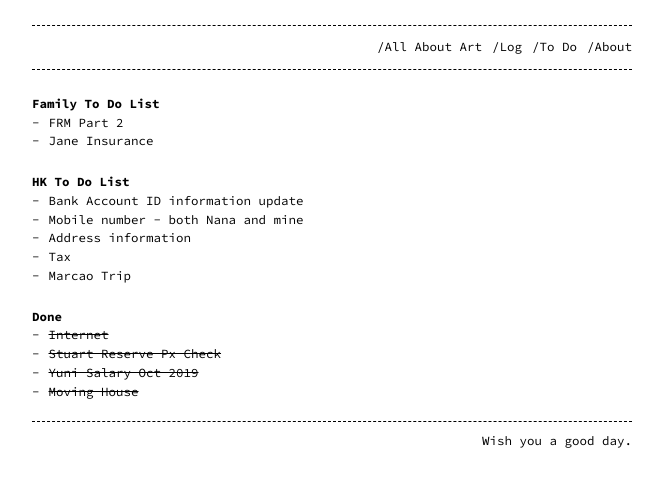
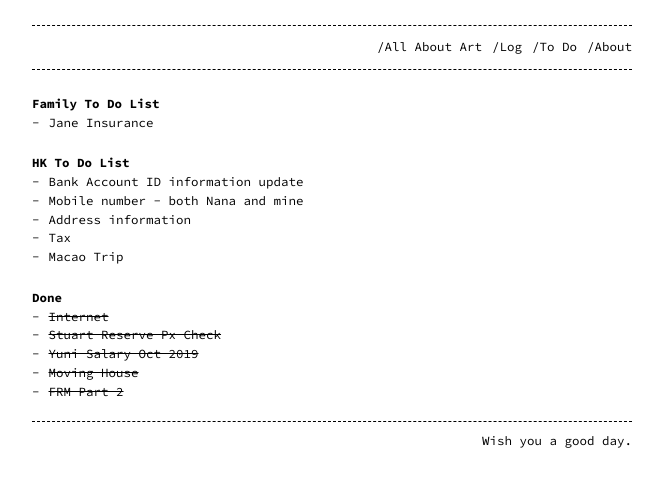
Before and after one commit to 912828qj2/912828qj2.github.io, a Jekyll site: the page built from todo.md, in a window 1280 px wide. Shown: the top 487 px of the page, without its empty margins (308-971 px from the left). Built offline with Jekyll 4.4.1, drawn with Linux system fonts in a browser that asks for light colours.

Commit message:
Update todo.md

```diff
--- a/todo.md
+++ b/todo.md
@@ -14,7 +13,7 @@ permalink: /todo/
 - Mobile number - both Nana and mine
 - Address information
 - Tax
-- Marcao Trip
+- Macao Trip
 
 ## Done
 
```
Also changed, not shown: other parts of todo.md (+1 -1 lines).
